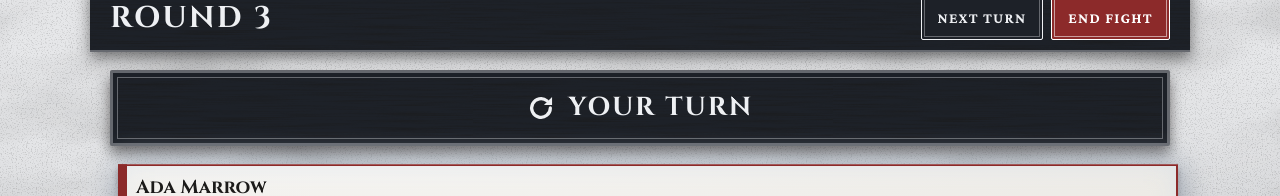
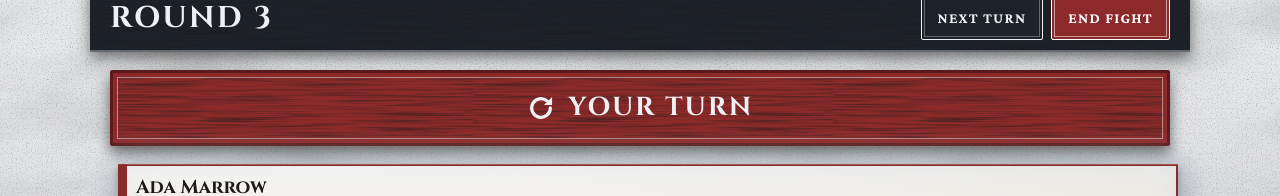
Before and after one commit to The-Inconsistent/InconsisTable, a Next.js app in the folder apps/web/: page /dev/world in a window 1280 px wide. Shown: the part 458-654 px from the top of the page. Built offline with nearby package versions, Linux system fonts and the light colour scheme; no server answers.

Commit message:
fix(web): under a World, "your turn" takes the main action's colours
The banner read as one more dark band. It is the one banner that says now, so it takes the colours every World is held
to for its main action, instead of the band's. Seen on a room wearing a real World.

```diff
--- a/apps/web/app/theme/world.css
+++ b/apps/web/app/theme/world.css
@@ -182,16 +182,19 @@ html:has([data-world]) {
   background: var(--band);
   border-bottom-color: var(--line);
 }
+/* "Your turn" is the one banner that says now: it takes the main action's colours, which every World is held to
+   (brass-ink on brass), instead of the band's. */
 [data-world] .turn-banner {
-  background: var(--grain-h), var(--band);
+  --ink: var(--brass-ink);
+  background: var(--grain-h), var(--brass);
   background-size:
     360px 120px,
     auto;
-  color: var(--ink);
-  border-color: var(--line);
+  color: var(--brass-ink);
+  border-color: var(--brass-lo);
   box-shadow:
-    inset 0 0 0 4px var(--band),
-    inset 0 0 0 5px var(--line),
+    inset 0 0 0 4px var(--brass),
+    inset 0 0 0 5px color-mix(in srgb, var(--brass-ink) 45%, transparent),
     0 8px 14px var(--shadow);
   text-shadow: none;
 }
```
